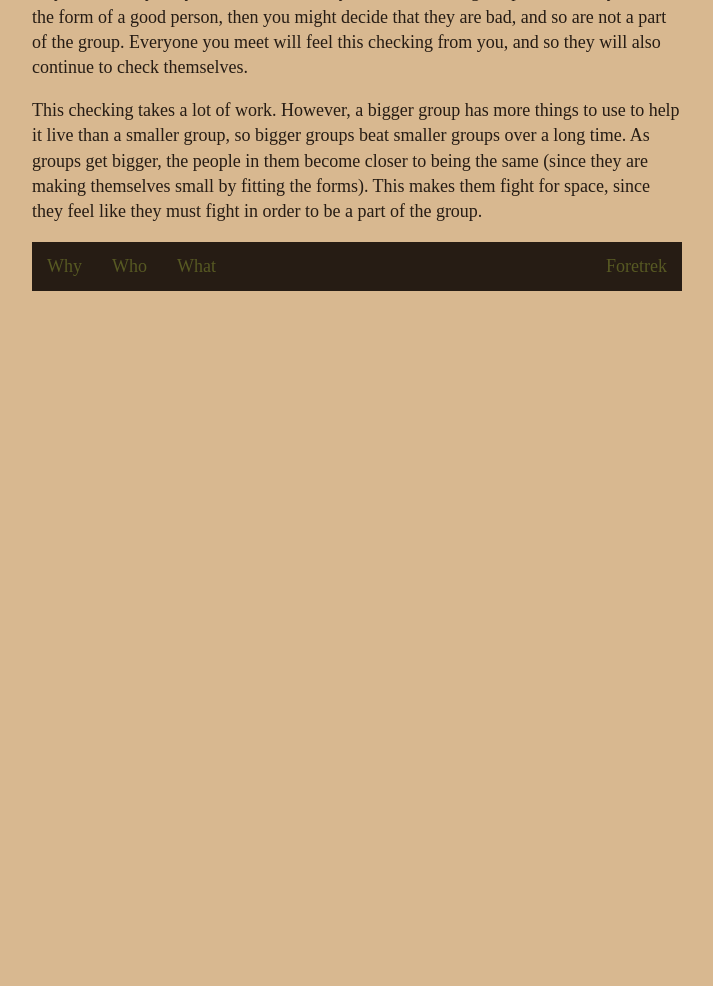
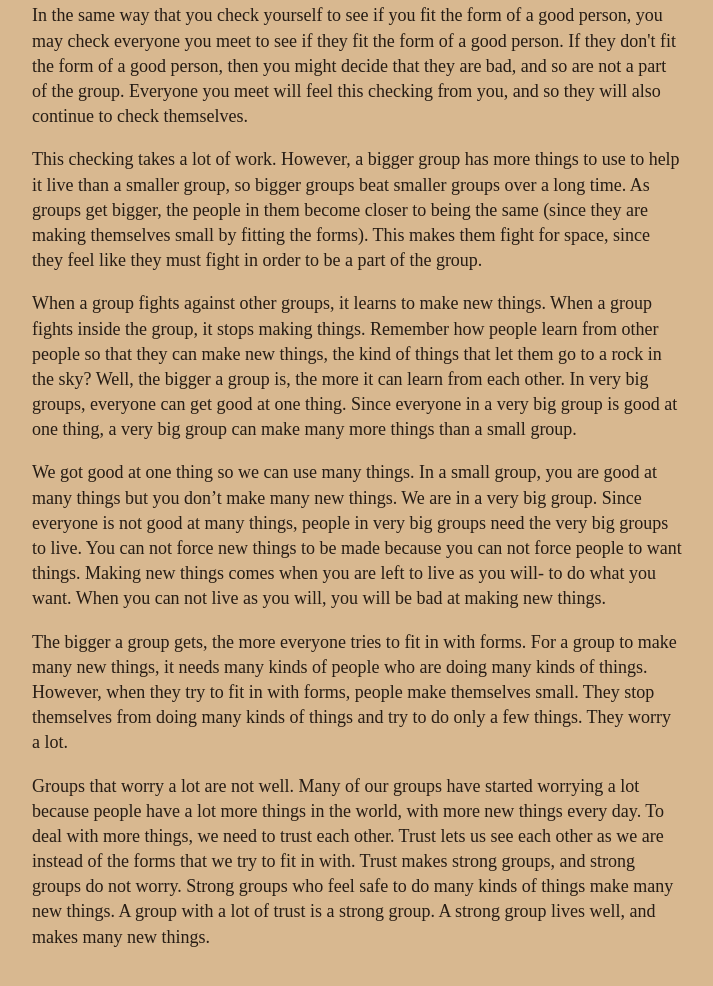
Before and after one commit to ray-dorai/foretrek, a plain HTML site: page why.html in a window 1280 px wide. Shown: the part 1302-2288 px from the top of the page, without its empty margins (283-996 px from the left). Before the commit the page ends 1633 px from the top, so only its background shows below. Drawn offline with Linux system fonts and the light colour scheme; a web font is replaced by a local one.

Commit message:
Update why.html

```diff
--- a/why.html
+++ b/why.html
@@ -50,6 +50,14 @@ h1,h2,h3
 
 <body>
 
+ <div class="navbar">
+  <a href="why.html">Why</a>
+  <a href="who.html">Who</a>
+  <a href="what.html">What</a>
+  <a href="index.html" class="right">Foretrek</a>
+</div>
+
+
 You worry about money. You worry about blood. You worry about stupid people and bad people and what people you work with think of you. You worry about being a good person. You worry about being a bad person. You are so alone. You are surrounded by people. You have no space to be yourself. Things in the world anger you. They make you sad. People aren't like they used to be. People aren't like they could be. They make you wonder if you know what is and isn't. The questions that come from thinking these things cause a lot of pain. There seem to be no answers.
 <br>
  <p>
@@ -74,11 +82,16 @@ In the same way that you check yourself to see if you fit the form of a good per
 This checking takes a lot of work. However, a bigger group has more things to use to help it live than a smaller group, so bigger groups beat smaller groups over a long time. As groups get bigger, the people in them become closer to being the same (since they are making themselves small by fitting the forms). This makes them fight for space, since they feel like they must fight in order to be a part of the group.
  <br>
                <p>
+When a group fights against other groups, it learns to make new things. When a group fights inside the group, it stops making things. Remember how people learn from other people so that they can make new things, the kind of things that let them go to a rock in the sky? Well, the bigger a group is, the more it can learn from each other. In very big groups, everyone can get good at one thing. Since everyone in a very big group is good at one thing, a very big group can make many more things than a small group.
+ <br>
+               <p>
+We got good at one thing so we can use many things. In a small group, you are good at many things but you don’t make many new things. We are in a very big group. Since everyone is not good at many things, people in very big groups need the very big groups to live. You can not force new things to be made because you can not force people to want things. Making new things comes when you are left to live as you will- to do what you want. When you can not live as you will, you will be bad at making new things.
+ <br>
+               <p>
+The bigger a group gets, the more everyone tries to fit in with forms. For a group to make many new things, it needs many kinds of people who are doing many kinds of things. However, when they try to fit in with forms, people make themselves small. They stop themselves from doing many kinds of things and try to do only a few things. They worry a lot.
+ <br>
+               <p>
+Groups that worry a lot are not well. Many of our groups have started worrying a lot because people have a lot more things in the world, with more new things every day. To deal with more things, we need to trust each other. Trust lets us see each other as we are instead of the forms that we try to fit in with. Trust makes strong groups, and strong groups do not worry. Strong groups who feel safe to do many kinds of things make many new things. A group with a lot of trust is a strong group. A strong group lives well, and makes many new things.
+
 
  <p>
-<div class="navbar">
-  <a href="why.html">Why</a>
-  <a href="who.html">Who</a>
-  <a href="what.html">What</a>
-  <a href="index.html" class="right">Foretrek</a>
-</div>
```
